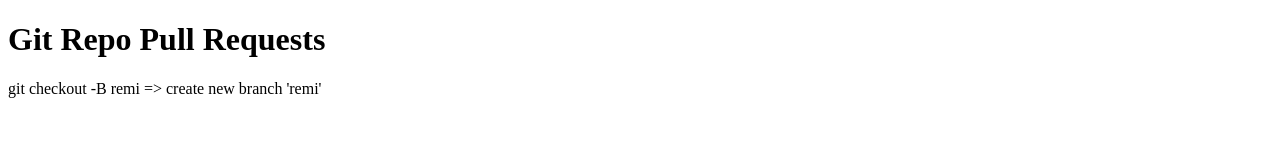
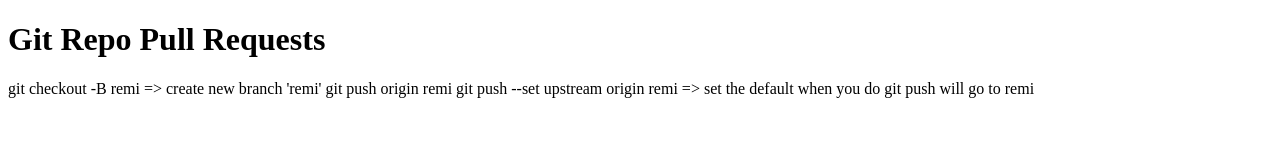
Before and after one commit to prof3ssorSt3v3/supreme-chainsaw, a plain HTML site: page index.html in a window 1280 px wide. Drawn offline with Linux system fonts and the light colour scheme.

Commit message:
add note on index.html

```diff
--- a/index.html
+++ b/index.html
@@ -16,6 +16,8 @@
   <main>
     <p>
       git checkout -B remi => create new branch 'remi'
+      git push origin remi
+      git push --set upstream origin remi => set the default when you do git push will go to remi
     </p>
     <!-- edits might happen here -->
   </main>
```
